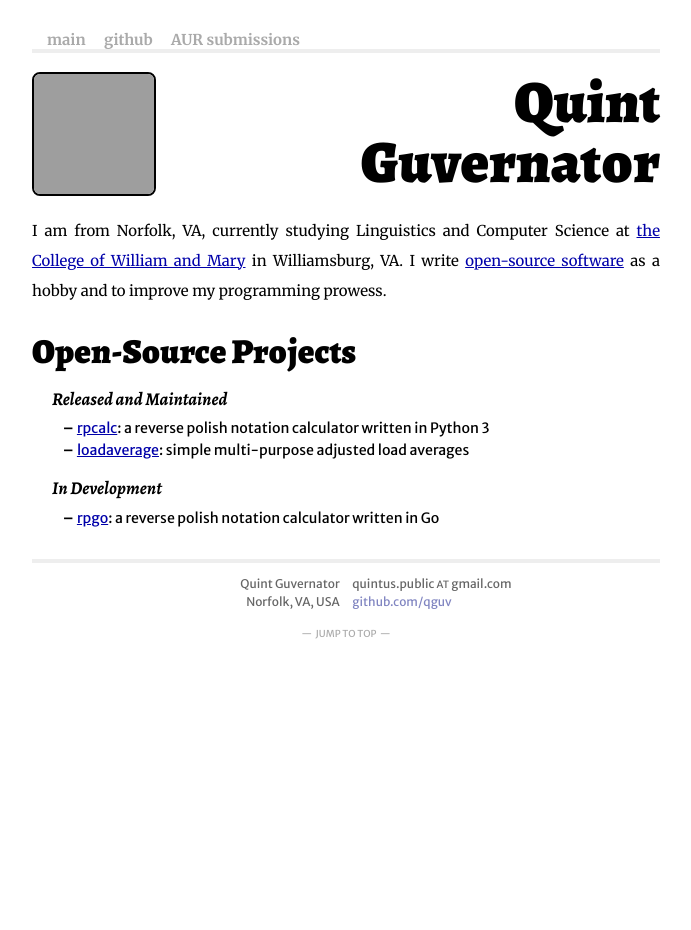
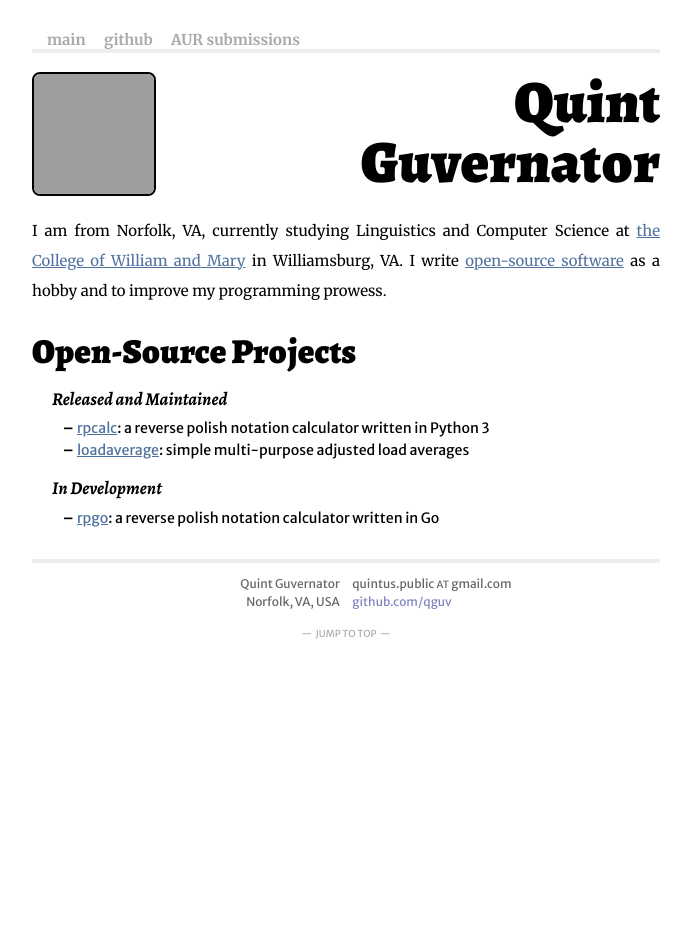
Before and after one commit to hawkw/qguv.github.io, a Jekyll site: the page built from index.md, in a window 1280 px wide. Shown: the whole page, without its empty margins (294-985 px from the left). Built offline with Jekyll 4.4.1, drawn with Linux system fonts in a browser that asks for light colours; some web fonts are replaced; Markdown is read by kramdown in place of the engine named in the settings; grey boxes are pictures that could not be loaded.

Commit message:
prettied up a:base
thanks rachel

```diff
--- a/css/main.css
+++ b/css/main.css
@@ -80,7 +80,7 @@ h4 {
   line-height: 2;
 }
 
-a         { color: #00a; }
+a         { color: #50729F; }
 a:hover   { color: #000; }
 a:visited { color: #696969; }
 
```
